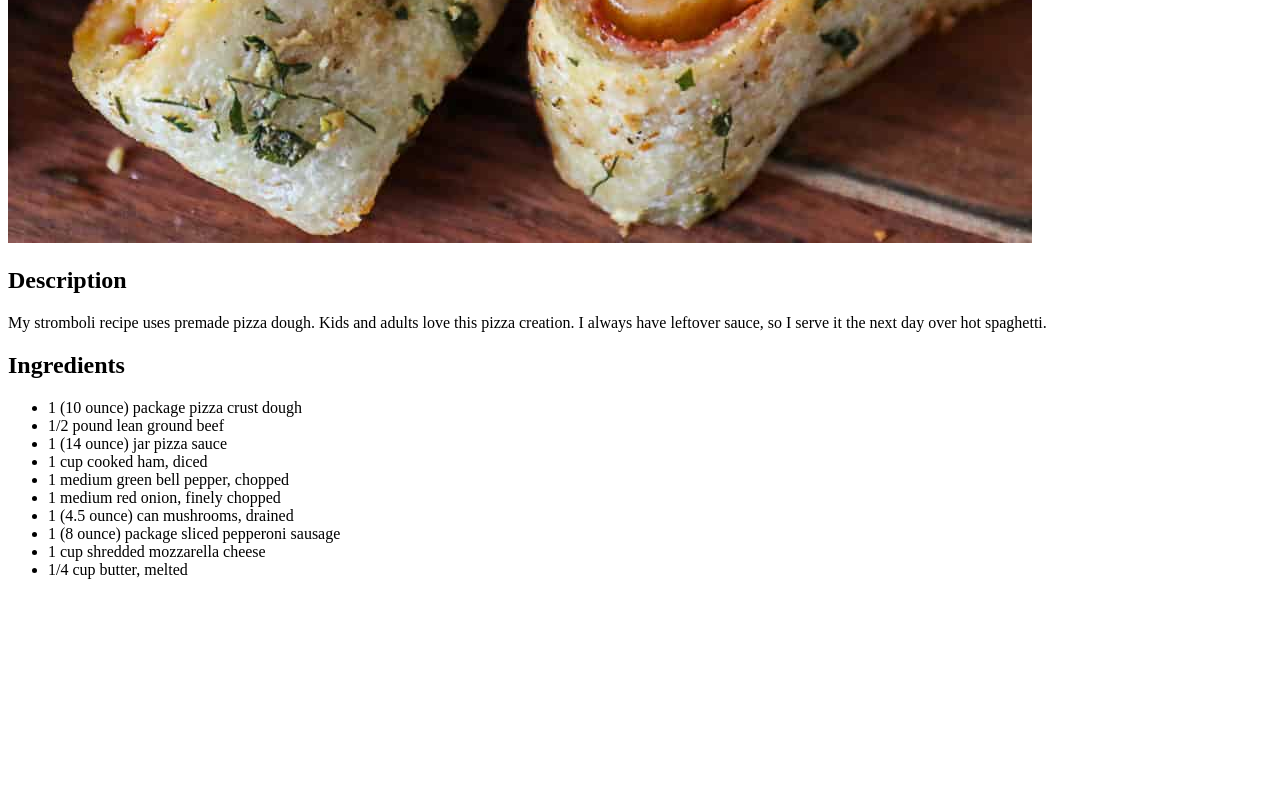
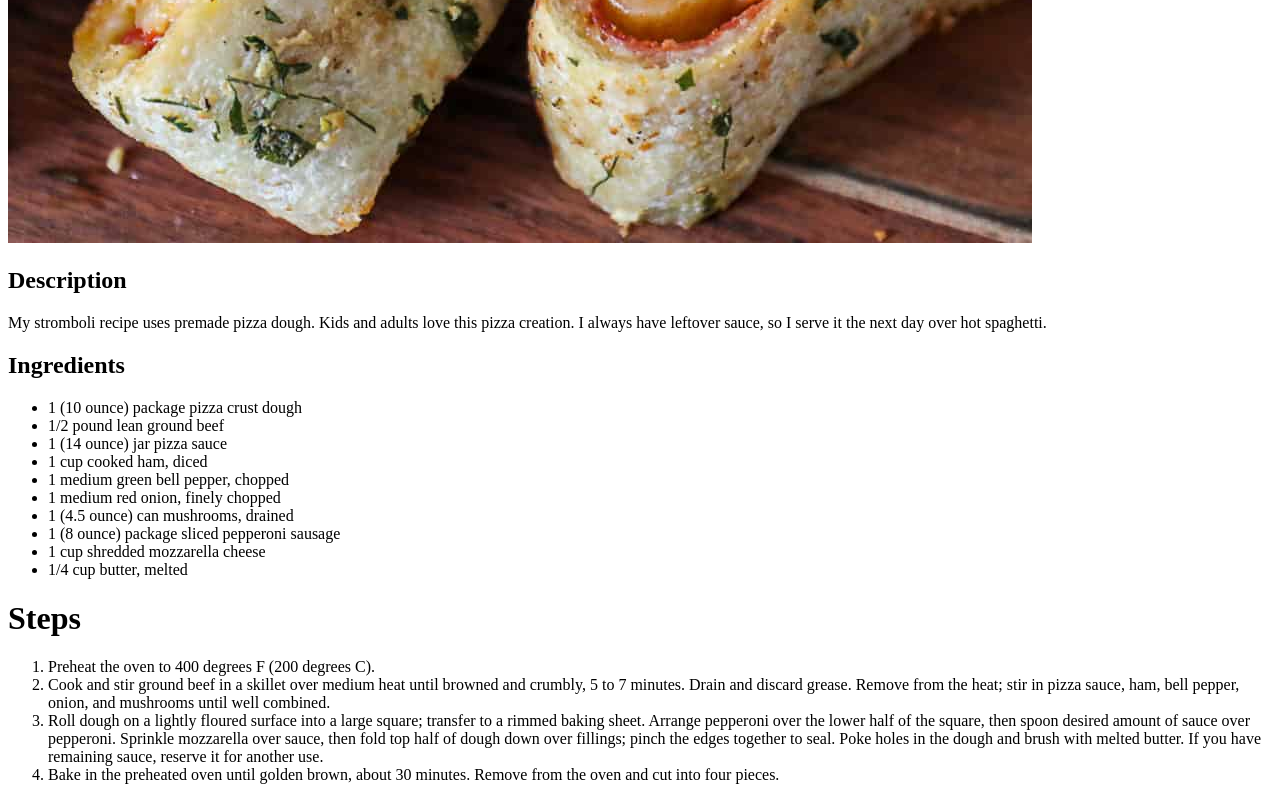
Before and after one commit to Wintersgate/odin-recipes, a plain HTML site: page recipes/stromboli.html in a window 1280 px wide. Shown: the part 861-1661 px from the top of the page. Before the commit the page ends 1456 px from the top, so only its background shows below. Drawn offline with Linux system fonts and the light colour scheme.

Commit message:
stromboli.html

```diff
--- a/recipes/stromboli.html
+++ b/recipes/stromboli.html
@@ -23,5 +23,12 @@
         <li>1 cup shredded mozzarella cheese</li>
         <li>1/4 cup butter, melted</li>
     </ul>
+    <h1>Steps</h1>
+    <ol>
+        <li>Preheat the oven to 400 degrees F (200 degrees C).</li>
+        <li>Cook and stir ground beef in a skillet over medium heat until browned and crumbly, 5 to 7 minutes. Drain and discard grease. Remove from the heat; stir in pizza sauce, ham, bell pepper, onion, and mushrooms until well combined.</li>
+        <li>Roll dough on a lightly floured surface into a large square; transfer to a rimmed baking sheet. Arrange pepperoni over the lower half of the square, then spoon desired amount of sauce over pepperoni. Sprinkle mozzarella over sauce, then fold top half of dough down over fillings; pinch the edges together to seal. Poke holes in the dough and brush with melted butter. If you have remaining sauce, reserve it for another use.</li>
+        <li>Bake in the preheated oven until golden brown, about 30 minutes. Remove from the oven and cut into four pieces.</li>
+    </ol>
 </body>
 </html>
```
